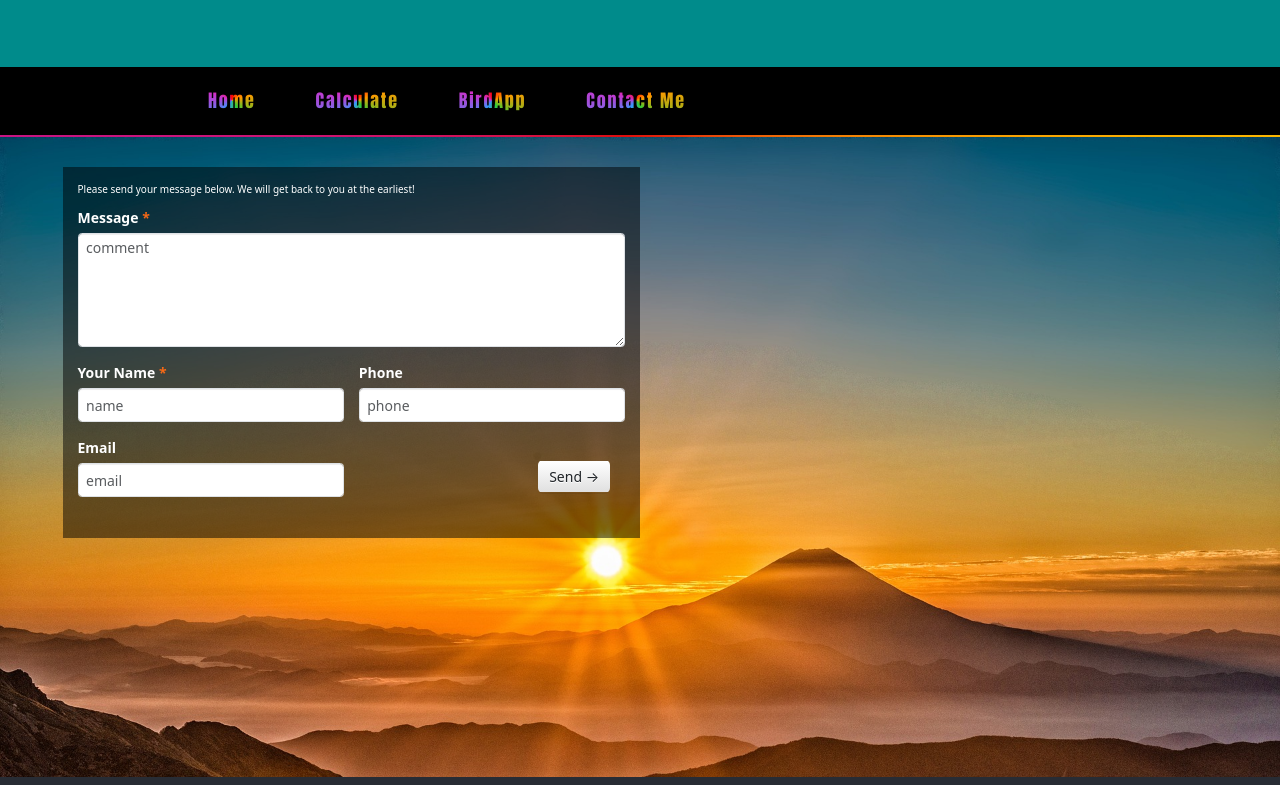
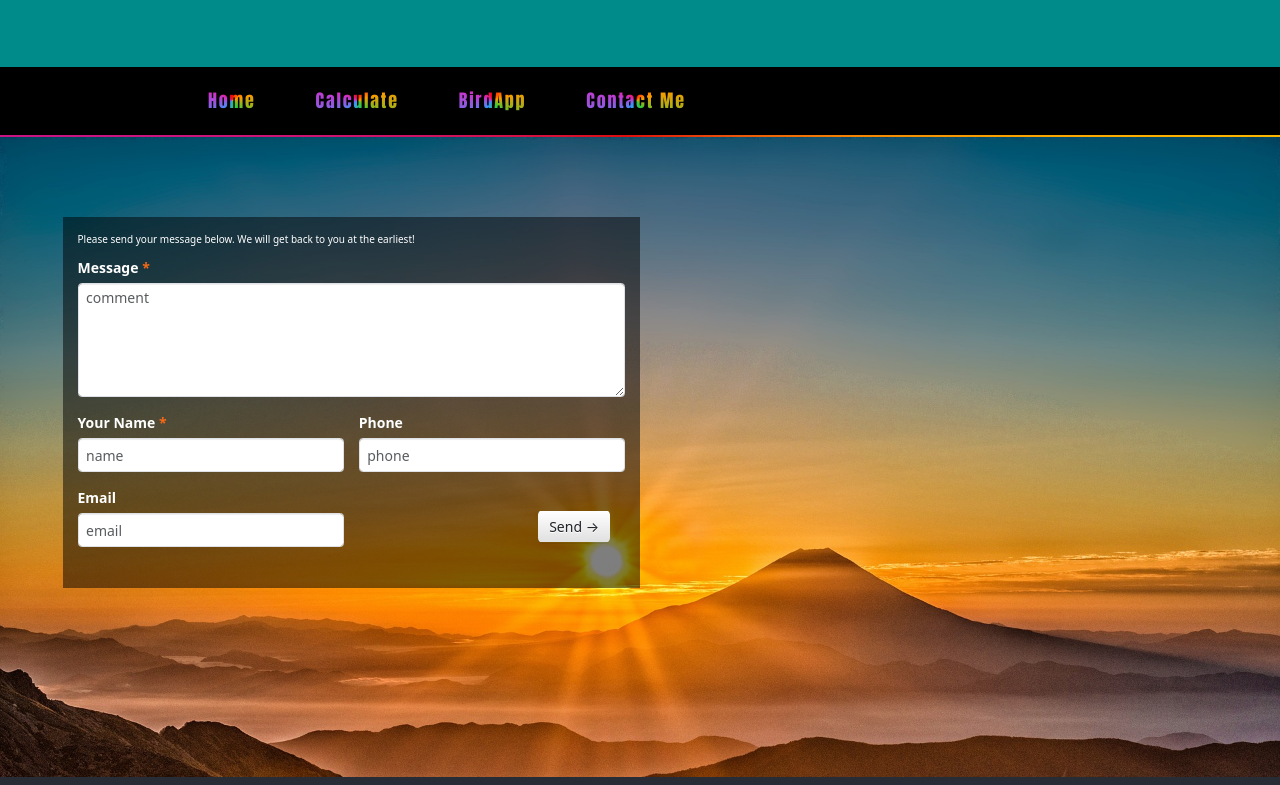
Before and after one commit to kumarharikesh/creative-react-app, a React app: page /contact in a window 1280 px wide. Shown: the part 519-1304 px from the top of the page. Built offline with nearby package versions, Linux system fonts and the light colour scheme.

Commit message:
Update contactApp.css

```diff
--- a/src/components/contactApp.css
+++ b/src/components/contactApp.css
@@ -23,7 +23,7 @@
 }
 #form_container {
   padding: 15px 15px;
-  margin: 30px 0px 50px;
+  margin: 80px 0px 50px;
   background: rgba(0, 0, 0, 0.5);
   color: #fff;
   height: 100%;
```
